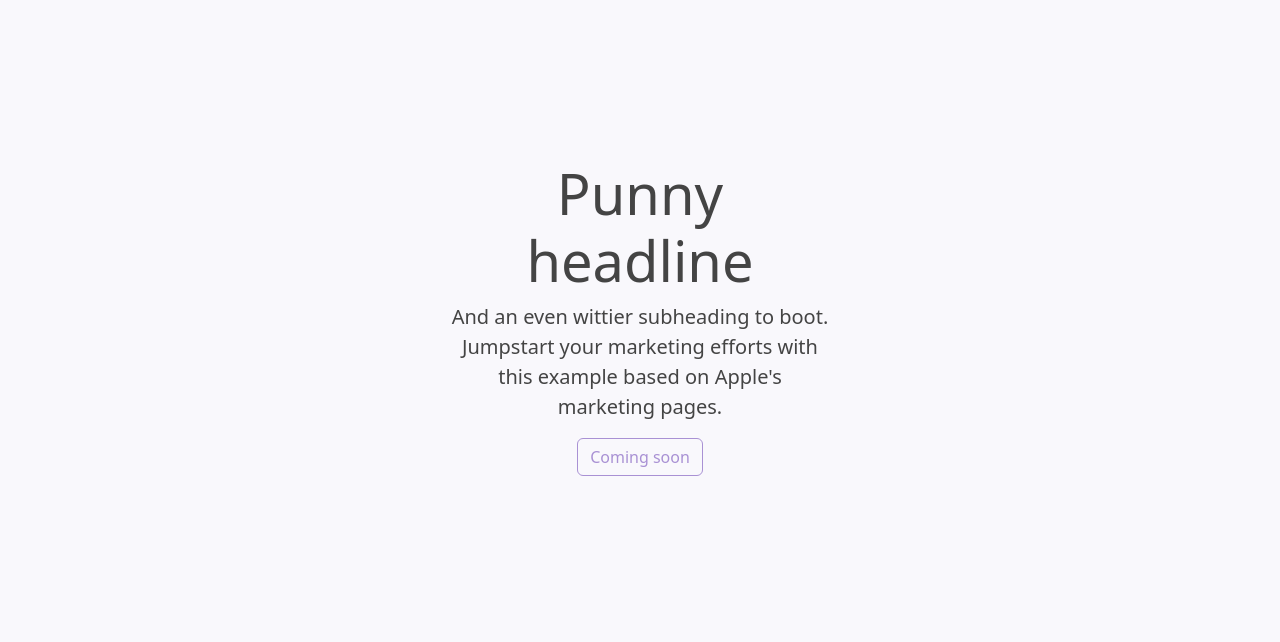
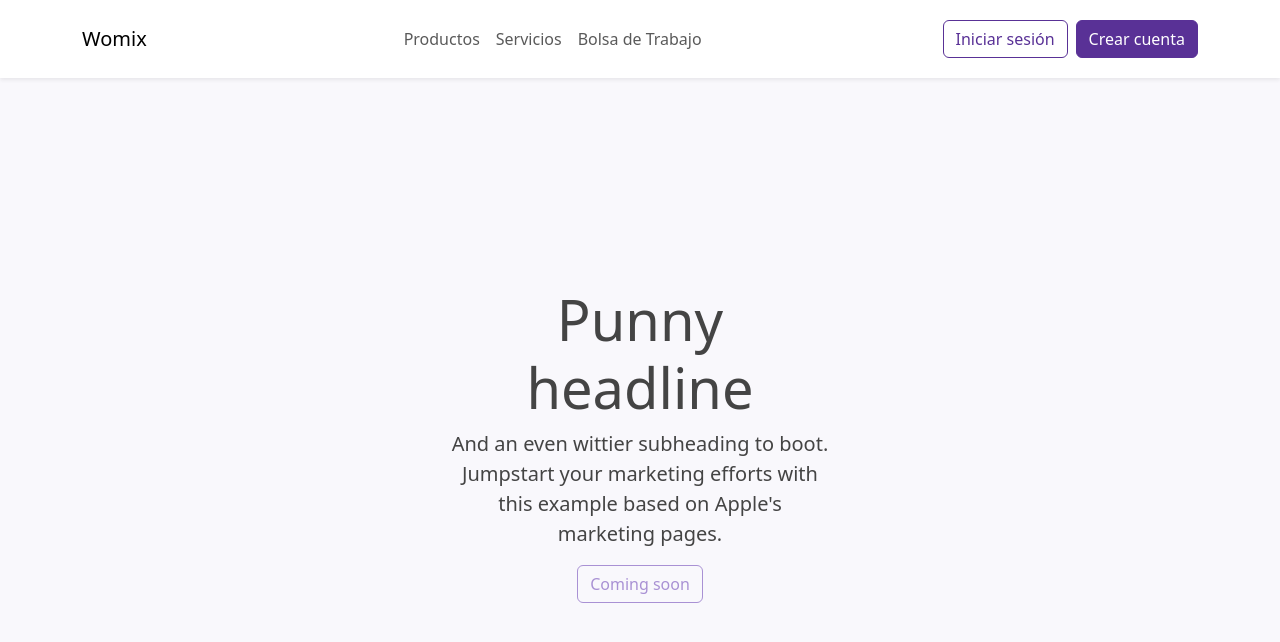
Before and after one commit to celr00/Womix, an Angular app in the folder client/: page / in a window 1280 px wide. Shown: the top 642 px of the page. Built offline with nearby package versions, Linux system fonts and the light colour scheme; a small style sheet from the web is missing.

Commit message:
Quality of Life Improvements

```diff
--- a/client/src/app/app.component.html
+++ b/client/src/app/app.component.html
@@ -1 +1,4 @@
+<app-nav-bar></app-nav-bar>
+<div class="py-5">
 <router-outlet></router-outlet>
+</div>
--- a/client/src/app/app.module.ts
+++ b/client/src/app/app.module.ts
@@ -4,6 +4,7 @@ import { BrowserAnimationsModule } from '@angular/platform-browser/animations';
 
 import { AppRoutingModule } from './app-routing.module';
 import { AppComponent } from './app.component';
+import { CoreModule } from './core/core.module';
 
 @NgModule({
   declarations: [
@@ -12,7 +13,8 @@ import { AppComponent } from './app.component';
   imports: [
     BrowserModule,
     AppRoutingModule,
-    BrowserAnimationsModule
+    BrowserAnimationsModule,
+    CoreModule
   ],
   providers: [],
   bootstrap: [AppComponent]
```
